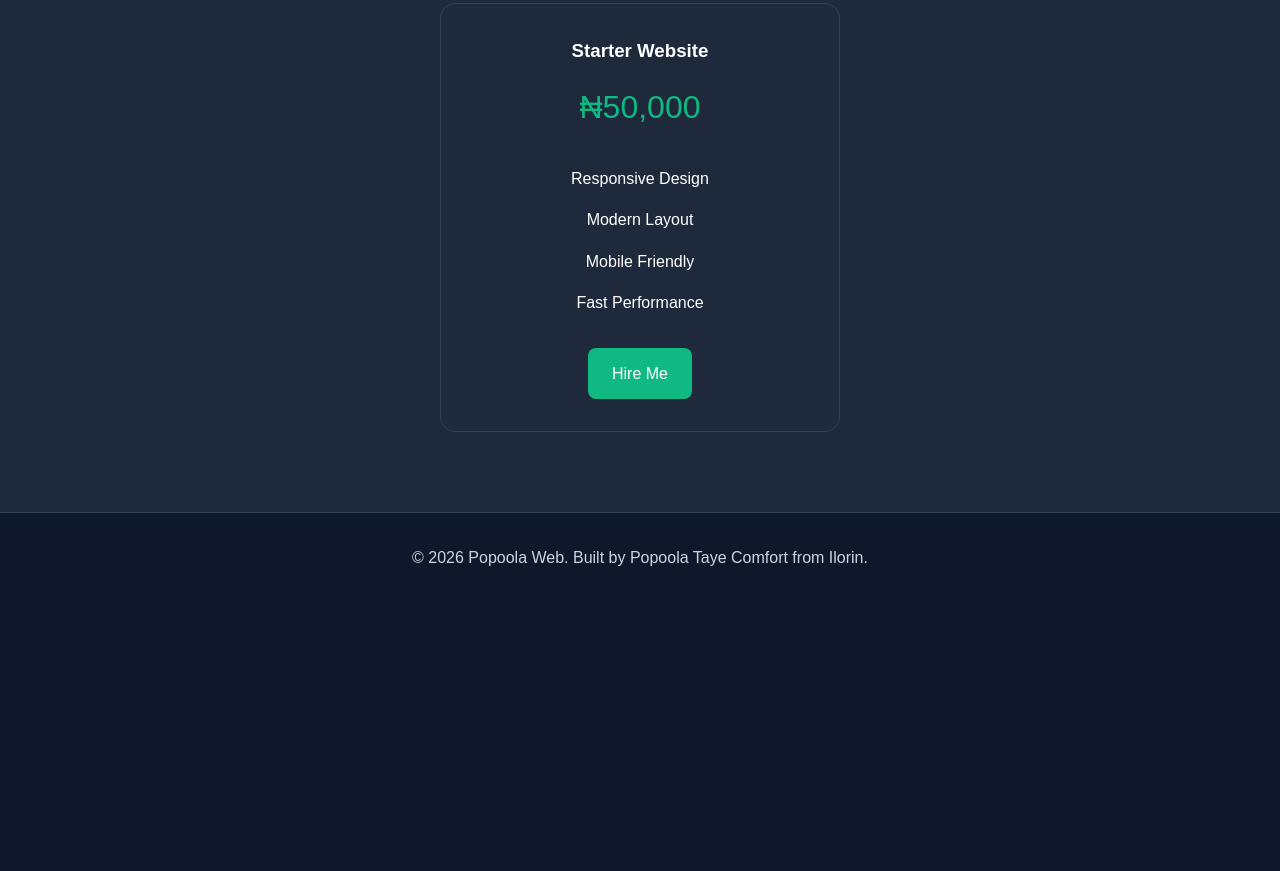
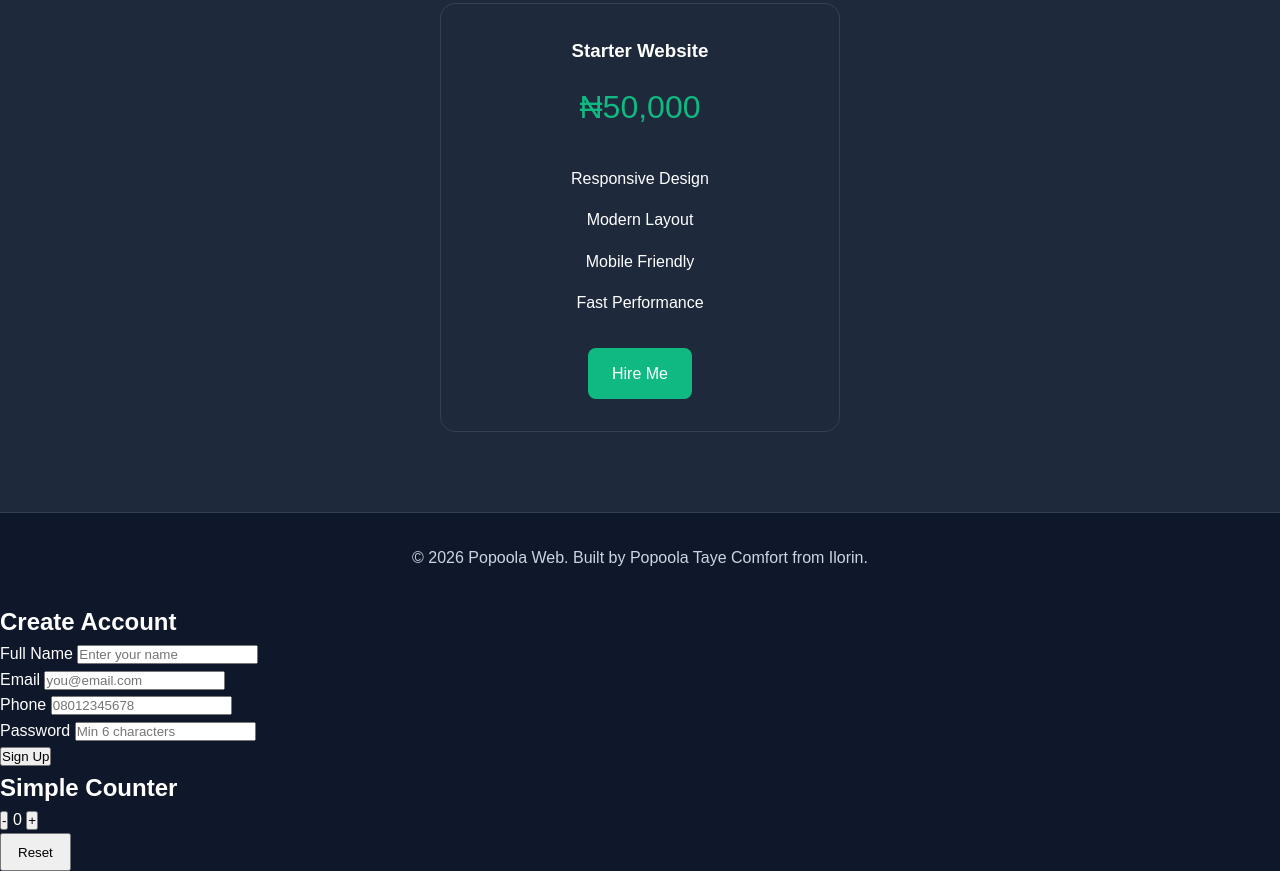
Before and after one commit to popoolatayecomfot/Popoola-Web, a plain HTML site: page Index.html in a window 1280 px wide. Shown: the part 1474-2345 px from the top of the page. Before the commit the page ends 2077 px from the top, so only its background shows below. Drawn offline with Linux system fonts and the light colour scheme.

Commit message:
Update Index.html

```diff
--- a/Index.html
+++ b/Index.html
@@ -145,6 +145,51 @@
     </div>
   </footer>
 
+   <!--Form --->
+    <section class="form-section">
+  <h2>Create Account</h2>
+  <form id="signupForm" novalidate>
+
+    <div class="field">
+      <label for="name">Full Name</label>
+      <input type="text" id="name" placeholder="Enter your name">
+      <small class="error"></small>
+    </div>
+
+    <div class="field">
+      <label for="email">Email</label>
+      <input type="email" id="email" placeholder="you@email.com">
+      <small class="error"></small>
+    </div>
+
+    <div class="field">
+      <label for="phone">Phone</label>
+      <input type="tel" id="phone" placeholder="08012345678">
+      <small class="error"></small>
+    </div>
+
+    <div class="field">
+      <label for="password">Password</label>
+      <input type="password" id="password" placeholder="Min 6 characters">
+      <small class="error"></small>
+    </div>
+
+    <button type="submit">Sign Up</button>
+    <p class="success" id="successMsg"></p>
+  </form>
+
+   <!--- Basic DOM Manipulation-->
+
+   <section class="counter-section">
+  <h2>Simple Counter</h2>
+  <div class="counter-box">
+    <button id="minus">-</button>
+    <span id="count">0</span>
+    <button id="plus">+</button>
+  </div>
+  <button id="reset" class="btn-sm">Reset</button>
+</section>
+
   <script src="script.js"></script>
 </body>
 </html>
```
